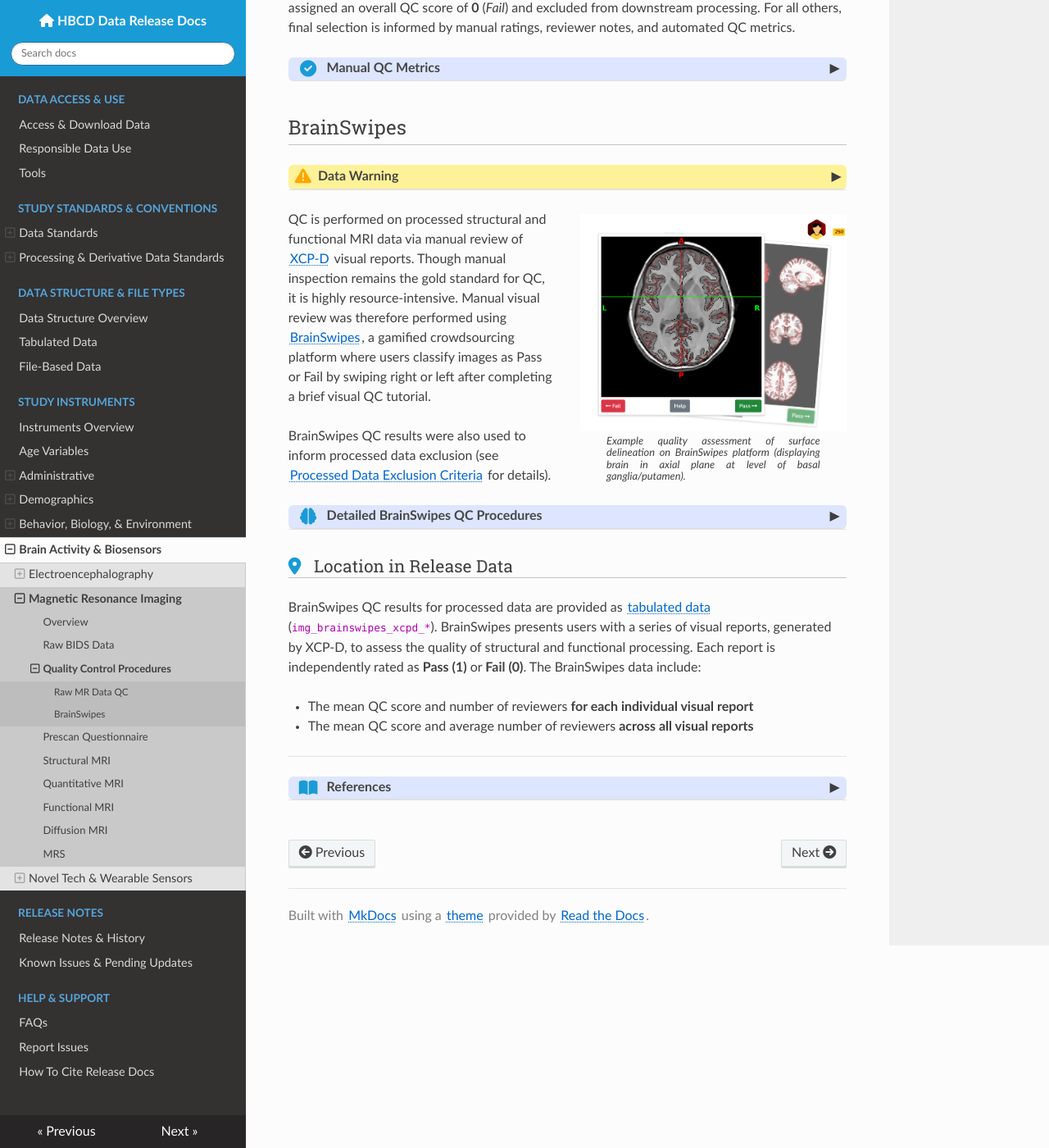
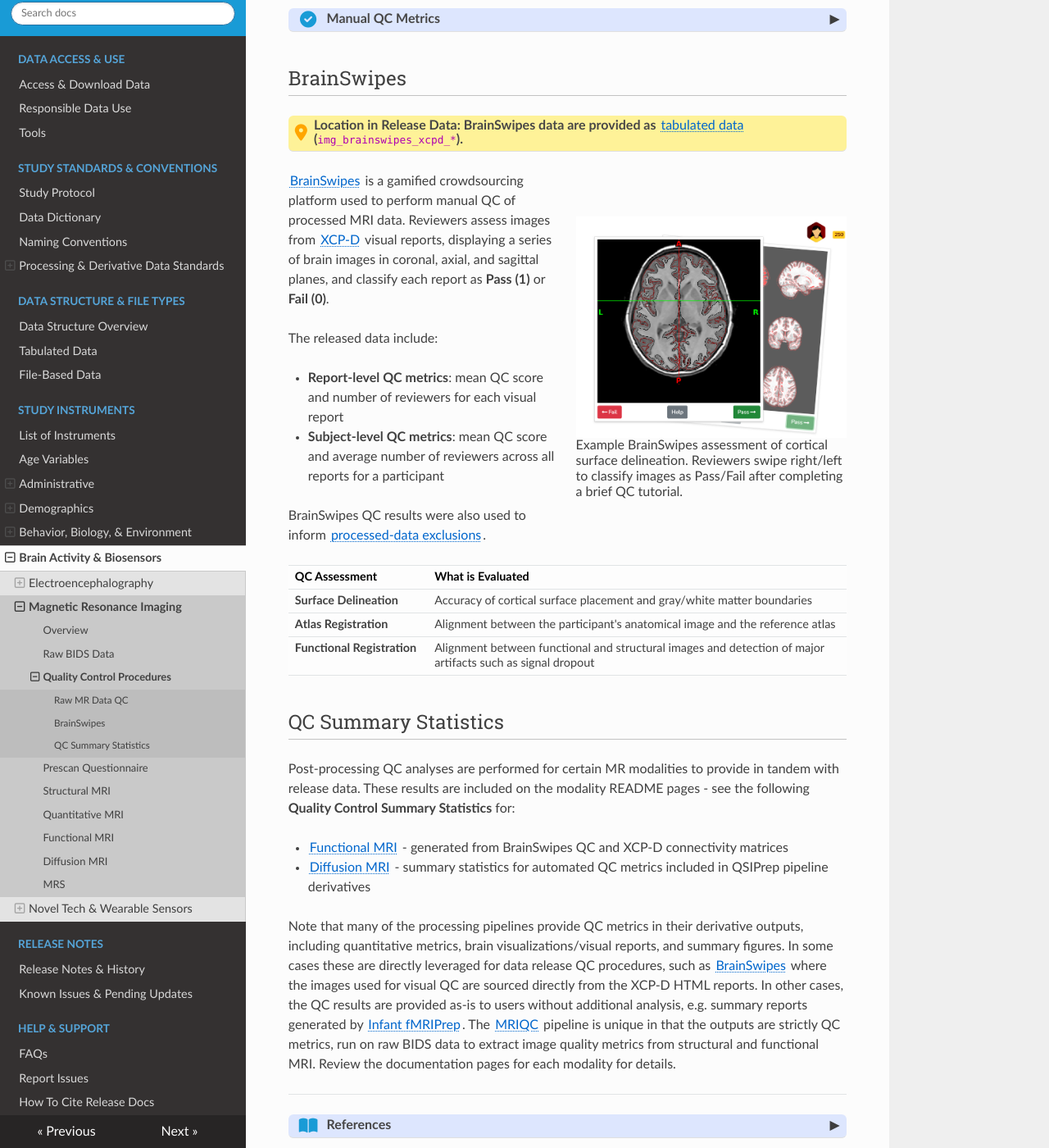
Before and after one commit to nbdc-datahub/hbcd-docs, an MkDocs documentation site: the page built from docs/instruments/mri/qc.md, in a window 1280 px wide and 1400 px high, scrolled down 1047 px. Shown: the whole window at 82% size. Built offline with MkDocs 1.6.1, drawn with Linux system fonts in a browser that asks for light colours; nearby versions of some CDN libraries; some of the changed text lies outside the part shown.

Commit message:
update organization with separate protocol page and MRI QC page from 2.1 formatting

```diff
--- a/docs/instruments/index.md
+++ b/docs/instruments/index.md
@@ -6,54 +6,11 @@
 }
 </style>
 
+# Study Instruments
 
-# Study Instruments
-In this section we provide a brief overview of each study instrument provided in the data release, including, where applicable, details of implementation and data collection, scoring procedures, quality control procedures, data and responsible use warnings, and references. Full study protocols are available on the [HBCD Study site](https://hbcdstudy.org/study-protocols/). See pending updates [here](../changelog/issues-updates.md) for details on what to expect in future releases.
+In this section we provide a brief overview of each study instrument provided in the data release, organized below by domain. Instrument documentation pages include, where applicable, details of implementation and data collection, scoring procedures, quality control procedures, data and responsible use warnings, and references. Study protocols are also available on the [HBCD Study site](https://hbcdstudy.org/study-protocols/). Note that HBCD Study data includes both tabulated and file-based data - see <a href="../datacuration/overview" target="_blank">Data Structure Overview</a> for details.
 
-## Age Of Child at Each Visit
-<table class="table-no-vertical-lines">
-<tbody>
-<tr>
-<td><b>Visit 1 (V01)</b></td>
-<td><b>Visit 2 (V02)</b></td>
-<td><b>Visit 3 (V03)</b></td>
-<td><b>Visit 4 (V04)</b></td>
-<td><b>Visit 5 (V05)</b></td>
-<td><b>Visit 6 (V06)</b></td>
-<td><b>Visit 7 (V07)</b></td>
-</tr>
-<tr>
-<td>Prenatal</td>
-<td>0-1 month</td>
-<td>3-9 months</td>
-<td>9-15 months</td>
-<td>10-17 months</td>
-<td>15-30 months</td>
-<td>16-32 months</td>
-</tr>
-</tbody>
-</table>
-
-## Spanish Translations
-All surveys used in the HBCD Study were translated into Spanish by <a href="https://burgtranslations.com/our-services/">BURG Translations</a> and reviewed by the Spanish Language Committee (SLC) to ensure clarity and accessibility for a broad Spanish-speaking population. Instruments from third-party publishers (e.g., Bayley, CDI, BTB, Vineland) were excluded from this process, and the third party's translation was used.
-
-## Data Collected at Visits
-
-<img src="https://hbcdstudy.org/wp-content/uploads/2025/03/HBCD_Timeline_March2025_Updated.png"
-alt="Age of Child participants at each Visit number: Visit 1 (V01) = Prenatal; Visit 2 (V02) = 0-1 month old; Visit 3 (V03) = 3-9 months old; Visit 4 (V04) = 9-15 months old; Visit 5 (V05) = 10-17 months old;  Visit 6 (V06) = 15-30 months old; Visit 7 (V07) = 16-32 months old" width="100%" height="auto" class="center">
-
-## Data Types Included in Release
-
-**HBCD Study data includes both tabulated and file-based data - see <a href="../datacuration/overview" target="_blank">Data Structure Overview</a> for details.** In summary:
-
-- <a href="../datacuration/phenotypes" target="_blank">Tabulated data</a> contain data across all participants organized according to a standardized tabulated format for HBCD (*includes Behavior, Biospecimens, Demographics, data derived from file-based MR/EEG data, etc.*).
-- <a href="../datacuration/file-based-data/" target="_blank">File-based data</a> are in varied, modality-specific formats. This includes <a href="../datacuration/file-based-data/#raw-bids" target="_blank">raw BIDS data</a> and <a href="../datacuration/file-based-data/#derivatives" target="_blank">processed derivatives</a> organized under subject/session-level folders (*MRI/MRS, EEG, and Wearable Sensors*) as well as <a href="../datacuration/file-based-data/#concatenated-data" target="_blank">concatenated data</a> aggregated across participants for certain modalities (*including Genomics*).
-
-## Instruments by Domain
-
-Expand the sections below to see a list of measures associated with each domain included in the latest release data.
-
-<img src="../images/instructions.png" width="90%" height="auto" class="center">
+*Expand the sections below to see a list of measures associated with each domain included in the latest release data.*
 
 --------------
 
@@ -698,7 +657,7 @@
 </table>
 </div>
 
-### Brain Activity & Biosensors
+## Brain Activity & Biosensors
 
 <div id="eeg" class="table-banner" onclick="toggleCollapse(this)">
   <span class="emoji"><i class="fa-solid fa-file-waveform"></i></span>
--- a/docs/instruments/mri/qc.md
+++ b/docs/instruments/mri/qc.md
@@ -1,46 +1,20 @@
 # HBCD MR Quality Control Procedures
 
-<!-- SUMMARY TABLE
- MR data undergoes both **raw** and **processed** data quality control assessments, as summarized below.
-<table class="compact-table-no-vertical-lines" style="width: 100%; border-collapse: collapse; table-layout: fixed;">
-<tbody>
-<thead>
-<tr>
-    <th>QC Type</th>
-    <th>Specific Data Performed On</th>
-    <th>Location of Output QC Metrics in Data Release</th>
-</tr>
-</thead>
-<tr>
-    <td>Raw MR Data QC, including automated and manual</td>
-    <td>Raw DICOMs, after protocol compliance & completeness checks (<a href="../../qc/#compliance">see details</a>) and prior to BIDS conversion</td>
-    <td>Session-level Scans TSV files - <a href="../../qc/#scanstsv">see details</a> - includes both automated and manual QC metrics</td>
-</tr>
-<tr>
-    <td>Raw BIDS QC via MRIQC Pipeline</td>
-    <td>MRIQC generates image quality metrics (IQM) for raw anatomical and functional data (only outputs for the scans selected for full structural and functional processing are included in the release)</td>
-    <td>MRIQC Pipeline Derivatives - <a href="../../qc/#scanstsv">see details</a>. NOTE that the MRIQC outputs are not used to inform HBCD processing workflows, but are instead simple made available in the release for users convenience.</td>
-</tr>
-<tr>
-    <td>Processed Data: Pipeline-Specific Reports</td>
-    <td>Several pipelines generate visual reports and automated metrics for users to assess the quality of processed outputs (ADD MORE INFO)</td>
-    <td>Available in pipeline derivatives (ADD MORE INFO)</td>
-</tr>
-<tr>
-    <td>Processed Data: BrainSwipes</td>
-    <td>Structural and functional visual reports derived from XCP-D derivative outputs - <a href="../../brainswipes/">see details</a></td>
-    <td>Available as tabulated derivatives</td>
-</tr>
-</tbody>
-</table> -->
 
 ## Raw MR Data QC
 
+<div class="warning-banner">
+  <span class="emoji"><i class="fa-solid fa-location-dot"></i></span>
+  <span class="text">Location in Release Data:
+  Raw data QC metrics (<a href="../tables/scans-tsv.html" target="_blank">see list</a>) are provided in the <a href="../../../datacuration/file-based-data/#participant-session-scan-level-data" target="_blank">scans TSV Files</a>.</span>
+</div>
+<p></p>
+
 Raw MRI QC combines **automated** and **manual** checks to evaluate unprocessed data and identify acquisition errors, image artifacts, or corrupted files before downstream processing. Automated QC is applied to all data. Due to the large data volume and time-intensive nature of manual inspection, manual visual review is only performed for series that fail automated QC. Although automated tools detect most quality issues, some artifacts may be missed if misclassified or not assessed as part of automated QC.
 
-### <i class="fa-solid fa-location-dot header-icon"></i> Location in Release Data
+<!-- ### <i class="fa-solid fa-location-dot header-icon"></i> Location in Release Data
 
-Raw data QC metrics are provided in the session-level <a href="../../../datacuration/file-based-data/#participant-session-scan-level-data" target="_blank">scans TSV Files</a>. QC metrics included in the scans TSV file are summarized <a href="../tables/scans-tsv.html" target="_blank">here</a>.
+Raw data QC metrics are provided in the session-level <a href="../../../datacuration/file-based-data/#participant-session-scan-level-data" target="_blank">scans TSV Files</a>. QC metrics included in the scans TSV file are summarized <a href="../tables/scans-tsv.html" target="_blank">here</a>. -->
 
 ### <i class="fa fa-desktop header-icon"></i> Automated QC
 
@@ -56,7 +30,7 @@
   </span>
   <span class="arrow">▸</span>
 </div>
-<div class="table-collapsible-content">
+<div class="collapsible-content">
 <p><strong>Protocol compliance</strong> is performed by extracting imaging parameters from DICOM headers to confirm that key parameters (e.g., voxel size, TR, orientation) match the expected protocol for each scanner. Out-of-compliance series are flagged for review and sites are contacted if corrective action is needed.</p>
 <p><strong>Completeness checks</strong> verify that all expected series are present in each imaging session. Missing data usually indicate an aborted scan or incomplete data transfer. Series included in a valid session include: <strong>T1w &amp; T2w</strong> structural scans; <strong>2 resting state functional runs</strong> (each accompanied by fieldmaps acquired in AP and PA phase encoding directions); <strong>diffusion scans (acquired both AP and PA)</strong>; quantitative <strong>QALAS and B1 maps</strong>; and an <strong>MRS scan and SVS localizer</strong>. </p>
 </div>
@@ -161,65 +135,63 @@
 
 ## BrainSwipes
 
-<!-- PATCH: REMOVE FOLLOWIGN DATA WARNING-->
-<div id="warning" class="warning-banner" onclick="toggleCollapse(this)">
-    <span class="emoji"><i class="fas fa-exclamation-triangle"></i></span>
-  <span class="text-with-link">
-  <span class="text">Data Warning</i></span>
-  <a class="anchor-link" href="#warning" title="Copy link">
-  <i class="fa-solid fa-link"></i>
-  </a>
-  </span>
-  <span class="arrow">▸</span>
-</div>
-<div class="warning-collapsible-content">
-<p>The following groups are missing all or a large portion of BrainSwipes QC results in the release data:
-<ul>
-<li>V02 sessions processed with T1-based surface reconstruction (<a href="../fmri/#m-crib-s-freesurfer" target="_blank">Infant FreeSurfer method</a>) within Infant fMRIPrep: ~70% of the visual reports across sessions are missing BrainSwipes QC scores. <i>Note, however, that for separate reasons we advise against using this data for analyses - see <a href="../fmri/#warning" target="_blank">Data Warning</a></i>.</li>
-<li>V02 sessions with only a T2w anatomical image present (that passes raw data QC), and no T1w: missing ALL BrainSwipes QC results in the release data.</li>
-</ul>
-<p><b>Completed tabulated data can be found in the <a href="https://hbcd-docs-private.lassoinformatics.com/#download">HBCD Private Release Notes</a> accessible to DUC-authorized users.</b></p>
-<p><a href="https://hbcd-docs-private.lassoinformatics.com/participant_lists/brainswipes_2026-01-26.zip"><i class="fa-solid fa-download"></i> &nbsp; Download Completed BrainSwipes Results</a></p>
+<div class="warning-banner">
+  <span class="emoji"><i class="fa-solid fa-location-dot"></i></span>
+  <span class="text">Location in Release Data:
+  BrainSwipes data are provided as <a href="../../#mri">tabulated data</a> (<code>img_brainswipes_xcpd_*</code>).</span>
 </div>
 <p></p>
 
-<div style="display: flex; align-items: center; gap: 30px;">
-<div style="flex: 1;">
-<p>QC is performed on processed structural and functional MRI data via manual review of <a href="../fmri/#xcp-d">XCP-D</a> visual reports. Though manual inspection remains the gold standard for QC, it is highly resource-intensive. Manual visual review was therefore performed using <a href="https://brainswipes.us/about/">BrainSwipes</a>, a gamified crowdsourcing platform where users classify images as Pass or Fail by swiping right or left after completing a brief visual QC tutorial.</p>
-<p>BrainSwipes QC results were also used to inform processed data exclusion (see <a href="../exclusion-criteria/#processed-data-exclusion-criteria" target="_blank">Processed Data Exclusion Criteria</a> for details).</p>
+<div style="display: flex; align-items: center; gap: 20px;">
+<div style="flex: 1;"> <p><a href="https://brainswipes.us/about/">BrainSwipes</a> is a gamified crowdsourcing platform used to perform manual QC of processed MRI data. Reviewers assess images from <a href="../fmri/#xcp-d">XCP-D</a> visual reports, displaying a series of brain images in coronal, axial, and sagittal planes, and classify each report as <strong>Pass (1)</strong> or <strong>Fail (0)</strong>.</p> <p>The released data include:</p>
+<ul>
+<li><strong>Report-level QC metrics</strong>: mean QC score and number of reviewers for each visual report</li>
+<li><strong>Subject-level QC metrics</strong>: mean QC score and average number of reviewers across all reports for a participant</li>
+</ul>
+<p>BrainSwipes QC results were also used to inform <a href="../#processed-derivatives">processed-data exclusions</a>.</p>
 </div>
-  <div style="flex: 1; text-align: center;">
-    <img src="../images/brainswipes.png" style="max-width:100%; height:auto; display:block; margin:0 auto;">
-    <p style="font-size: 0.8em; margin-top: 5px; line-height: 1.1; max-width:80%; margin-left:auto; margin-right:auto; text-align:justify;">
-      <i>Example quality assessment of surface delineation on BrainSwipes platform (displaying brain in axial plane at level of basal ganglia/putamen).</i>
-    </p>
+  <div style="flex: 1;">
+  <figure>
+    <img src="../images/brainswipes.png" alt="BrainSwipes example">
+    <figcaption class="figure-caption">
+      Example BrainSwipes assessment of cortical surface delineation. Reviewers swipe right/left to classify images as Pass/Fail after completing a brief QC tutorial.
+    </figcaption>
+  </figure>
   </div>
 </div>
 
-<div id="swipes-procedures" class="table-banner" onclick="toggleCollapse(this)">
-<span class="emoji"><i class="fa fa-brain"></i></span>
-<span class="text-with-link">
-  <span class="text">Detailed BrainSwipes QC Procedures</span>
-    <a class="anchor-link" href="#swipes-procedures" title="Copy link">
-    <i class="fa-solid fa-link"></i>
-    </a>
-  </span>
-  <span class="arrow">▸</span>
-</div>
-<div class="collapsible-content">
-<p><b>Surface Delineation</b><br>
-For structural QA, swipers are presented with image slices in coronal, axial, and sagittal planes to assess the accuracy of T1w and T2w surface delineations in differentiating gray and white matter. Images are derived from XCP-D visual reports.</p>
-<p><b>Atlas Registration</b><br>
-In addition to surface delineation, structural QA also includes atlas registration quality, evaluated by overlaying delineations of the subject’s image onto the atlas, and vice versa. Swipes display nine T1w slices for visual inspection, with three slices per anatomical plane. Quality is assessed based on the alignment of the outer boundaries of the overlaid contours with those of the underlying image, ensuring minimal gaps or misalignments. Images are derived from XCP-D visual reports.</p>
-<p><b>Functional Registration</b><br>
-Functional registration is evaluated by overlaying outlines of functional images onto structural images and vice versa. Swipes display nine slices of the same functional image for visual inspection, with three slices per anatomical plane. Quality is assessed similarly to structural atlas registration, focusing on the alignment of the overlaid contours. Additional evaluation includes checking for artifacts such as signal dropout. Images are derived from XCP-D visual reports.</p>
-</div>
+<table class="table-no-vertical-lines">
+<thead>
+<tr>
+  <th width="25%">QC Assessment</th>
+  <th width="75%">What is Evaluated</th>
+</tr>
+</thead>
+<tbody>
+<tr>
+  <td><strong>Surface Delineation</strong></td>
+  <td>Accuracy of cortical surface placement and gray/white matter boundaries</td>
+</tr>
+<tr>
+  <td><strong>Atlas Registration</strong></td>
+  <td>Alignment between the participant's anatomical image and the reference atlas</td>
+</tr>
+<tr>
+  <td><strong>Functional Registration</strong></td>
+  <td>Alignment between functional and structural images and detection of major artifacts such as signal dropout</td>
+</tr>
+</tbody>
+</table>
 
-### <i class="fa-solid fa-location-dot header-icon"></i> Location in Release Data
-BrainSwipes QC results for processed data are provided as <a href="../../#mri-tab">tabulated data</a> (`img_brainswipes_xcpd_*`). BrainSwipes presents users with a series of visual reports, generated by XCP-D, to assess the quality of structural and functional processing. Each report is independently rated as **Pass (1)** or **Fail (0)**. The BrainSwipes data include:
+## QC Summary Statistics
 
- - The mean QC score and number of reviewers **for each individual visual report**
- - The mean QC score and average number of reviewers **across all visual reports**
+Post-processing QC analyses are performed for certain MR modalities to provide in tandem with release data. These results are included on the modality README pages - see the following **Quality Control Summary Statistics** for:
+
+- [Functional MRI](fmri.md#quality-control-summary-statistics) - generated from BrainSwipes QC and XCP-D connectivity matrices
+- [Diffusion MRI](dmri.md#quality-control-summary-statistics) - summary statistics for automated QC metrics included in QSIPrep pipeline derivatives
+
+Note that many of the processing pipelines provide QC metrics in their derivative outputs, including quantitative metrics, brain visualizations/visual reports, and summary figures.
+In some cases these are directly leveraged for data release QC procedures, such as [BrainSwipes](#brainswipes) where the images used for visual QC are sourced directly from the XCP-D HTML reports. In other cases, the QC results are provided as-is to users without additional analysis, e.g. summary reports generated by [Infant fMRIPrep](fmri.md#nibabies-derivs). The [MRIQC](smri.md#mriqc) pipeline is unique in that the outputs are strictly QC metrics, run on raw BIDS data to extract image quality metrics from structural and functional MRI. Review the documentation pages for each modality for details.
 
 ---
 
@@ -233,7 +205,7 @@
   </span>
   <span class="arrow">▸</span>
 </div>
-<div class="collapsible-content">
+<div class="table-collapsible-content">
 <div class="references">
     <p>Dean III, D. C., Tisdall, M. D., Wisnowski, J. L., Feczko, E., Gagoski, B., Alexander, A. L., ... &amp; HBCD MRI Working Group. (2024). Quantifying brain development in the HEALthy Brain and Child Development (HBCD) Study: The magnetic resonance imaging and spectroscopy protocol. <em>Developmental Cognitive Neuroscience</em>, 70, 101452. <a href="https://doi.org/10.1016/j.dcn.2024.101452">https://doi.org/10.1016/j.dcn.2024.101452</a></p>
     <p>Gard, A. M., Hyde, L. W., Heeringa, S. G., West, B. T., & Mitchell, C. (2023). Why weight? Analytic approaches for large-scale population neuroscience data. Developmental Cognitive Neuroscience, 59, 101196. <a href="https://doi.org/10.1016/j.dcn.2023.101196">https://doi.org/10.1016/j.dcn.2023.101196</a></p>
--- a/mkdocs.yml
+++ b/mkdocs.yml
@@ -53,9 +53,9 @@
     - Responsible Data Use: access/resp_data_use.md
     - Tools: access/tools.md
   - Study Standards & Conventions:
-    - Data Standards:
-        - Metadata: standards/metadata.md
-        - Naming Conventions: standards/naming-conventions.md
+    - Study Protocol: standards/protocol.md
+    - Data Dictionary: standards/metadata.md
+    - Naming Conventions: standards/naming-conventions.md
     - Processing & Derivative Data Standards:
         - Processing Pipelines: standards/processing/index.md
         - Pipeline Software Standards: standards/processing/standards.md
@@ -64,7 +64,7 @@
     - Tabulated Data: datacuration/phenotypes.md
     - File-Based Data: datacuration/file-based-data.md
   - Study Instruments:
-    - Instruments Overview: instruments/index.md
+    - List of Instruments: instruments/index.md
     - Age Variables: instruments/agevariables.md
     - Administrative:
         - Study Navigators: instruments/admin/study-navigators.md
```
Also changed, not shown: other parts of docs/instruments/index.md (+3 -1 lines), docs/standards/protocol.md (added, +11 -0 lines), docs/css/banners.css (line endings or trailing spaces).
